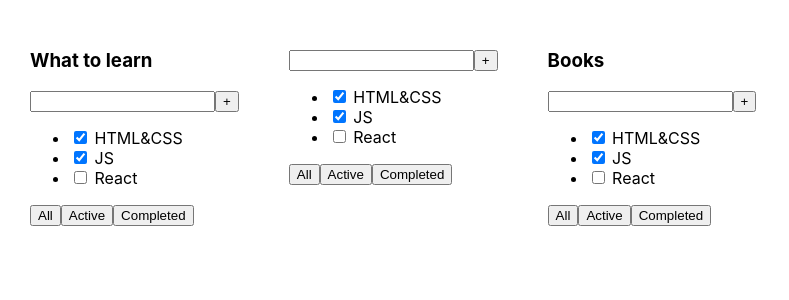
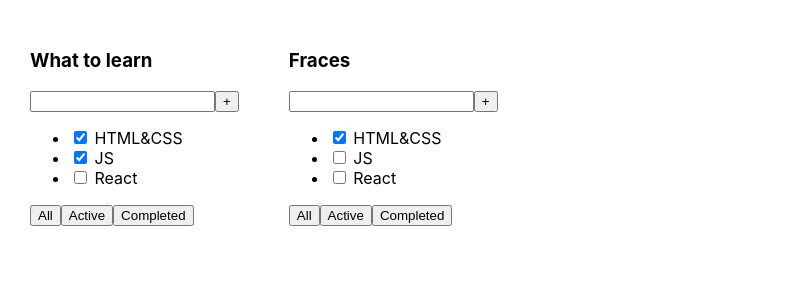
Before and after one commit to VanoKi/todolist-react, a React (Vite) app: page / in a window 1280 px wide. Shown: the top 300 px of the page, without its empty margins (0-789 px from the left). Built offline with nearby package versions, Linux system fonts and the light colour scheme.

Commit message:
fix: del one TodoListItem

```diff
--- a/src/App.tsx
+++ b/src/App.tsx
@@ -1,12 +1,28 @@
 import './App.css'
 import {TodoListItem} from "./TodoListItem.tsx";
 
+export type Task = {
+  id: number
+  title: string
+  isDone: boolean
+}
+
 const App = () => {
+  const tasks1: Task[] = [
+    { id: 1, title: 'HTML&CSS', isDone: true },
+    { id: 2, title: 'JS', isDone: true },
+    { id: 3, title: 'ReactJS', isDone: false },
+  ]
+
+  const tasks2: Task[] = [
+    { id: 1, title: 'Hello world', isDone: true },
+    { id: 2, title: 'I am Happy', isDone: false },
+    { id: 3, title: 'Yo', isDone: false },
+  ]
   return (
       <div className="app">
-        <TodoListItem title={'What to learn'}/>
-        <TodoListItem tite={'Songs'}/>
-        <TodoListItem title={'Books'}/>
+        <TodoListItem title={'What to learn'} tasks={tasks1}/>
+        <TodoListItem title={'Fraces'} tasks={tasks2}/>
       </div>
   )
 }
--- a/src/TodoListItem.tsx
+++ b/src/TodoListItem.tsx
@@ -1,24 +1,27 @@
+import {Task} from "./App.tsx";
+
 type Props = {
     title: string
+    tasks: Task[]
 }
 
-export const TodoListItem = (props: Props) => {
+export const TodoListItem = ({ title, tasks }: Props) => {
     return (
         <div>
-            <h3>{props.title}</h3>
+            <h3>{title}</h3>
             <div>
                 <input/>
                 <button>+</button>
             </div>
             <ul>
                 <li>
-                    <input type="checkbox" checked={true}/> <span>HTML&CSS</span>
+                    <input type="checkbox" checked={tasks[0].isDone}/> <span>HTML&CSS</span>
                 </li>
                 <li>
-                    <input type="checkbox" checked={true}/> <span>JS</span>
+                    <input type="checkbox" checked={tasks[1].isDone}/> <span>JS</span>
                 </li>
                 <li>
-                    <input type="checkbox" checked={false}/> <span>React</span>
+                    <input type="checkbox" checked={tasks[2].isDone}/> <span>React</span>
                 </li>
             </ul>
             <div>
```
Also changed, not shown: 1 other file (tests, documents, lock files or other folders).
